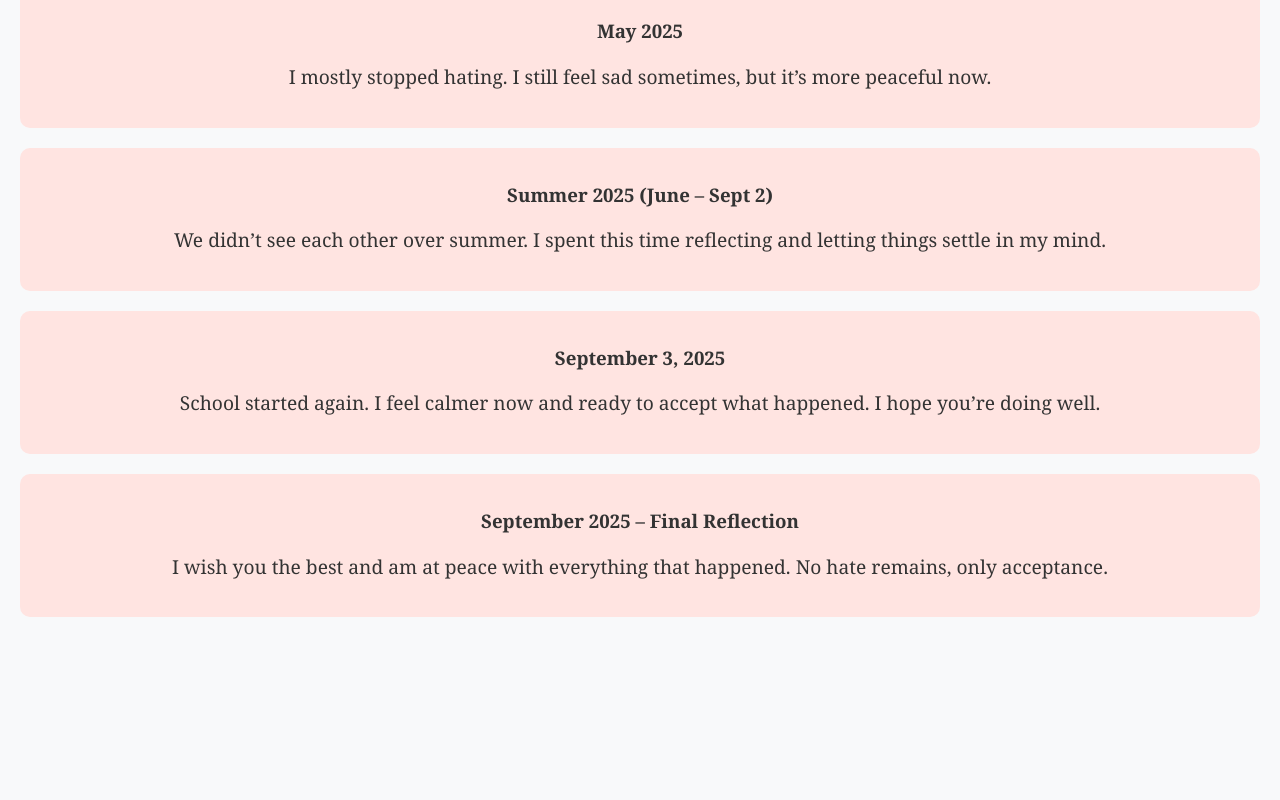
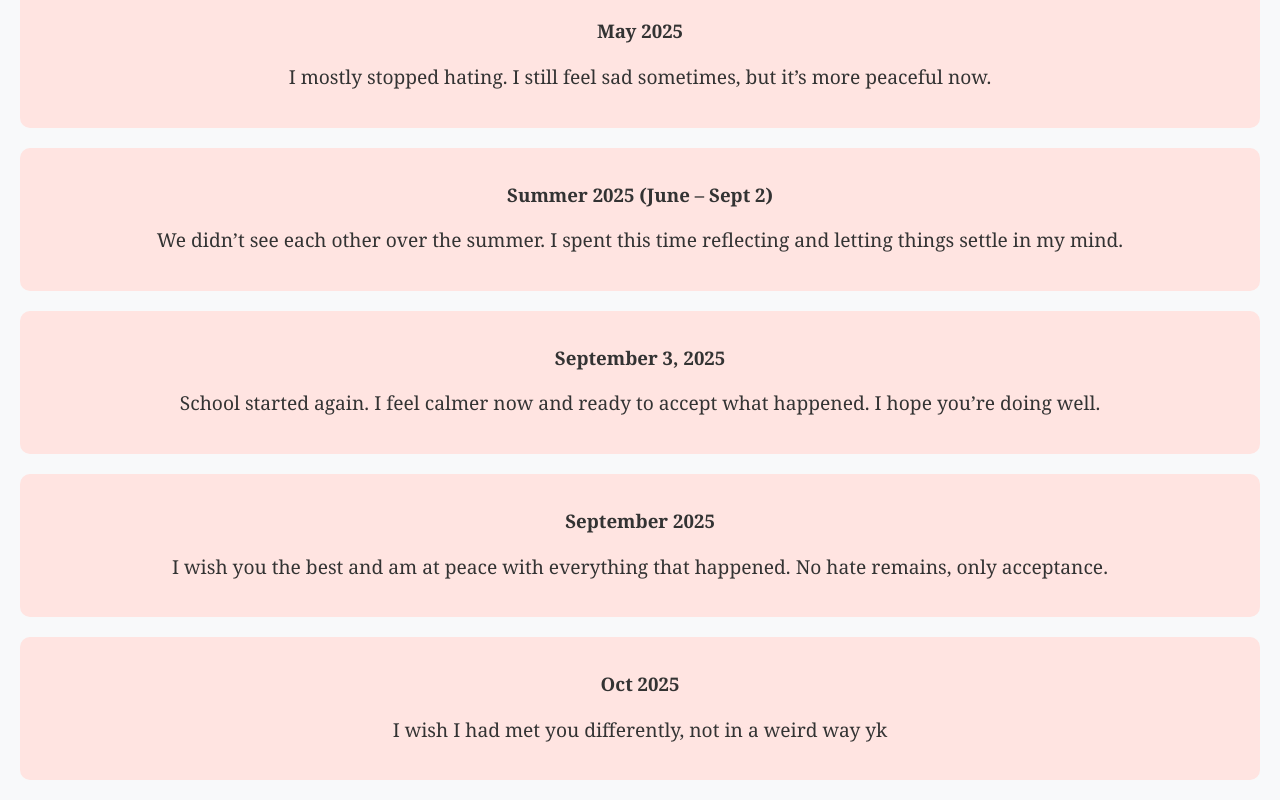
Before and after one commit to PoisonedTillDeath/My-Complicated-Feelings, a plain HTML site: page index.html in a window 1280 px wide. Shown: the part 1577-2377 px from the top of the page. Before the commit the page ends 2214 px from the top, so only its background shows below. Drawn offline with Linux system fonts and the light colour scheme.

Commit message:
Fix typos and update section headings in index.html

```diff
--- a/index.html
+++ b/index.html
@@ -142,7 +142,7 @@
 
   <div class="update">
     <h3>Summer 2025 (June – Sept 2)</h3>
-    <p>We didn’t see each other over summer. I spent this time reflecting and letting things settle in my mind.</p>
+    <p>We didn’t see each other over the summer. I spent this time reflecting and letting things settle in my mind.</p>
   </div>
 
   <div class="update">
@@ -151,11 +151,14 @@
   </div>
 
   <div class="update">
-    <h3>September 2025 – Final Reflection</h3>
+    <h3>September 2025</h3>
     <p>I wish you the best and am at peace with everything that happened. No hate remains, only acceptance.</p>
   </div>
 </section>
-
+<div class="update">
+    <h3>Oct 2025</h3>
+    <p>I wish I had met you differently, not in a weird way yk</p>
+</div>
       </section>
     </div>
   </body>
```
